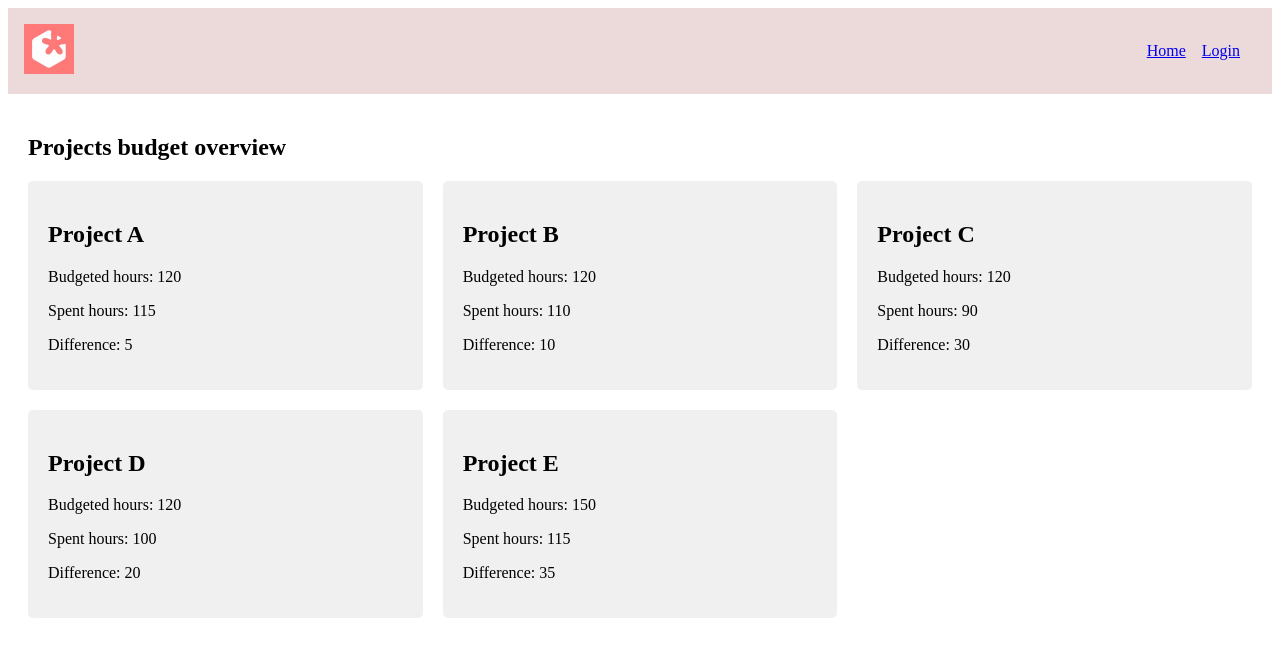
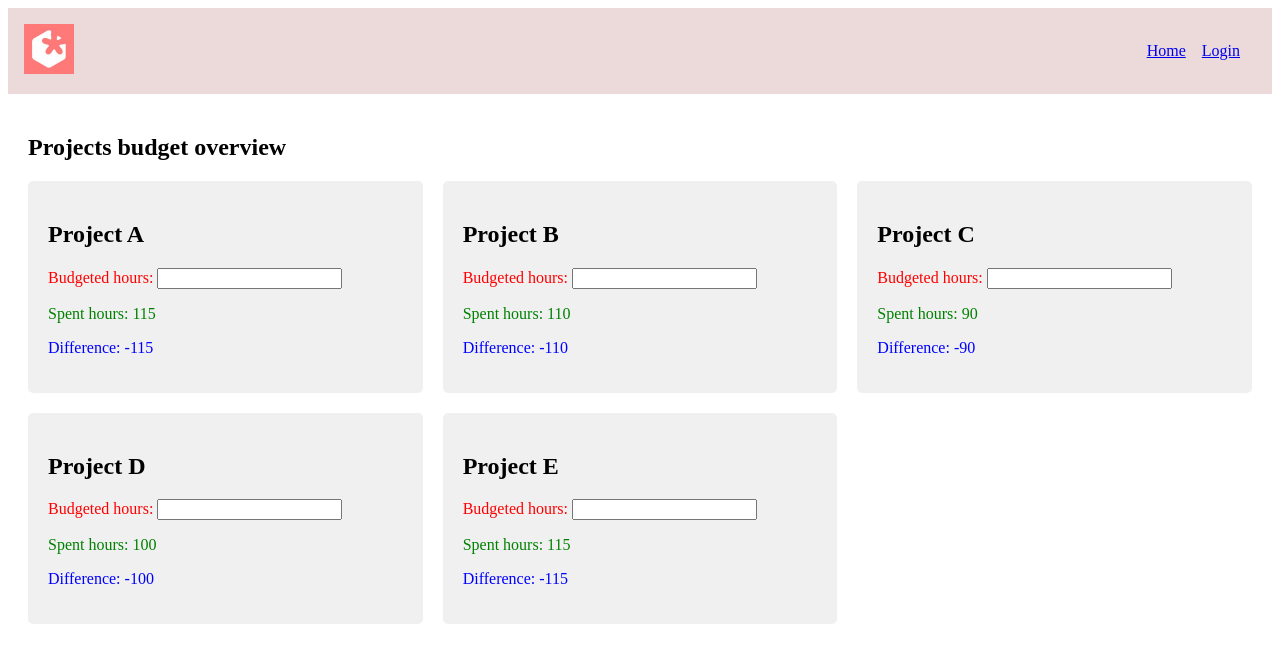
Before and after one commit to Einas1996/time-project-management-app, a Vue app: page / in a window 1280 px wide. Shown: the top 662 px of the page. Built offline with nearby package versions, Linux system fonts and the light colour scheme.

Commit message:
added input field where the user can enter the value for budgeted hours

```diff
--- a/src/components/DashboardTile.vue
+++ b/src/components/DashboardTile.vue
@@ -4,9 +4,13 @@
     <div class="project-grid">
       <div v-for="project in projects" :key="project.id" class="project-card">
         <h2>{{ project.name }}</h2>
-        <p>Budgeted hours: {{ project.budgetedhours }}</p>
-        <p>Spent hours: {{ project.Spenthours }}</p>
-        <p>Difference: {{ calculateDifference(project) }}</p>
+        <p class="budgeted-color">
+          Budgeted hours: <input v-model="project.budgetedhours" />
+        </p>
+        <p class="spent-color">Spent hours: {{ project.Spenthours }}</p>
+        <p class="difference-color">
+          Difference: {{ calculateDifference(project) }}
+        </p>
       </div>
     </div>
   </div>
@@ -26,31 +30,31 @@ export default {
         {
           id: 1,
           name: "Project A",
-          budgetedhours: 120,
+          budgetedhours: "",
           Spenthours: 115
         },
         {
           id: 2,
           name: "Project B",
-          budgetedhours: 120,
+          budgetedhours: "",
           Spenthours: 110
         },
         {
           id: 3,
           name: "Project C",
-          budgetedhours: 120,
+          budgetedhours: "",
           Spenthours: 90
         },
         {
           id: 4,
           name: "Project D",
-          budgetedhours: 120,
+          budgetedhours: "",
           Spenthours: 100
         },
         {
           id: 5,
           name: "Project E",
-          budgetedhours: 150,
+          budgetedhours: "",
           Spenthours: 115
         }
       ]
@@ -64,6 +68,15 @@ export default {
 };
 </script>
 <style scoped>
+.budgeted-color {
+  color: red;
+}
+.spent-color {
+  color: green;
+}
+.difference-color {
+  color: blue;
+}
 .project-container {
   padding: 20px;
 }
```
